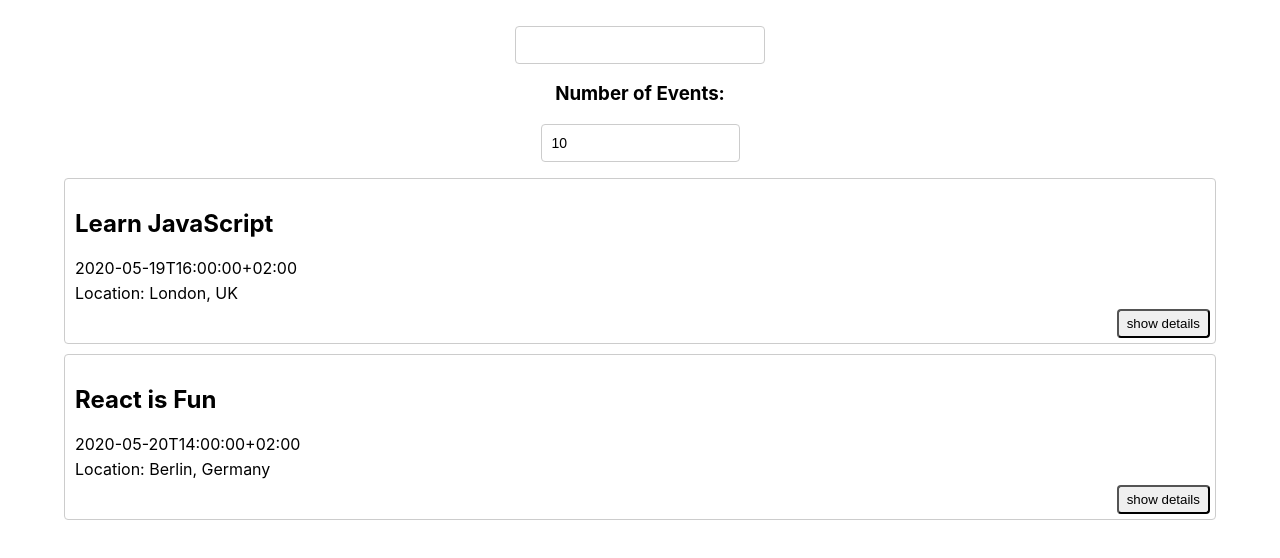
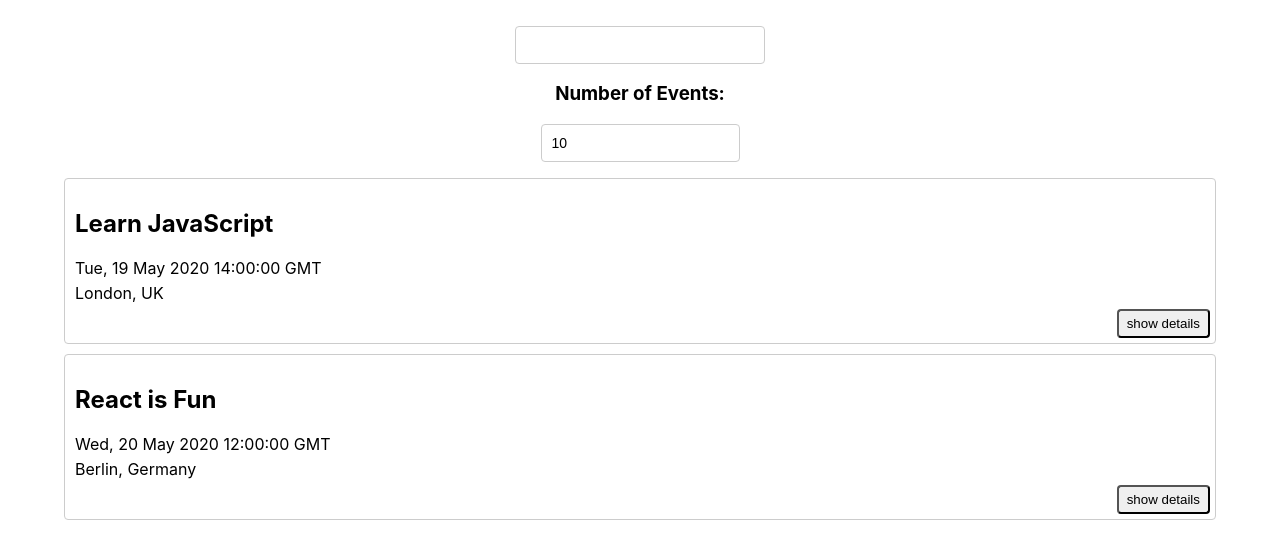
Before and after one commit to abb-cf/Meet, a React (Create React App) app: page / in a window 1280 px wide. Shown: the top 558 px of the page. Built offline with nearby package versions, Linux system fonts and the light colour scheme.

Commit message:
AWS Lambda logs are saying there's something wrong with a request to order the events by startTime - which I can't find in the code, but maybe configuring the date will fix it?

```diff
--- a/src/Event.js
+++ b/src/Event.js
@@ -13,15 +13,16 @@ class Event extends Component {
     render() {
         const { event } = this.props;
         const { collapsed } = this.state;
+        const dateString = new Date(event.start.dateTime).toGMTString();
 
         return (
-            <div className="Event">
+            <div className={`Event ${this.state.collapsed ? '' : 'expanded'}`}>
                 <h2 className="summary">{ event.summary }</h2>
                 <p className="start">
-                    { event.start.dateTime }
+                    { dateString }
                 </p>
                 <p className="location">
-                    {`Location: ${event.location}`}
+                    {`${event.location}`}
                 </p>
                 <button
                     className='details-btn'
```
